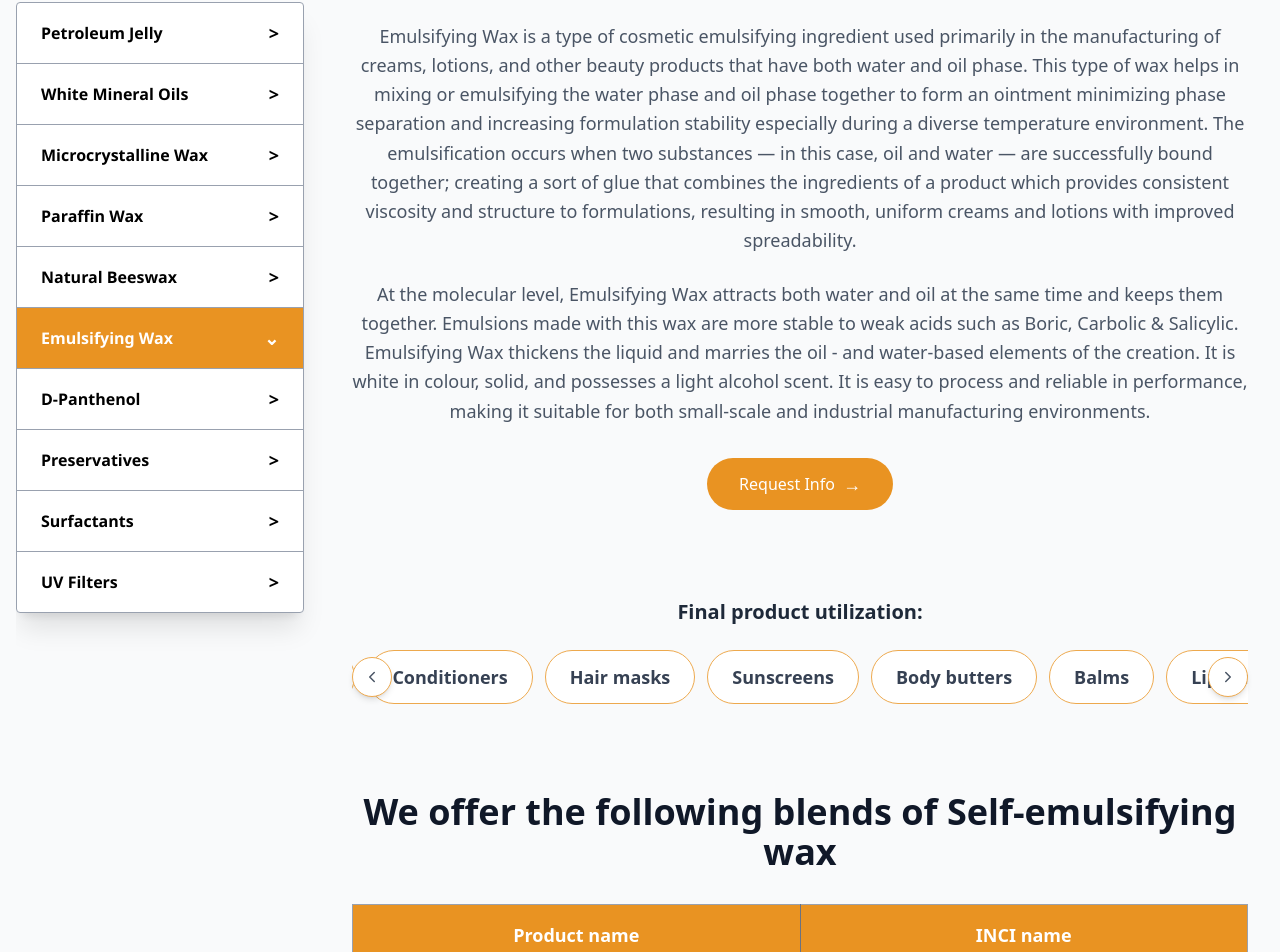
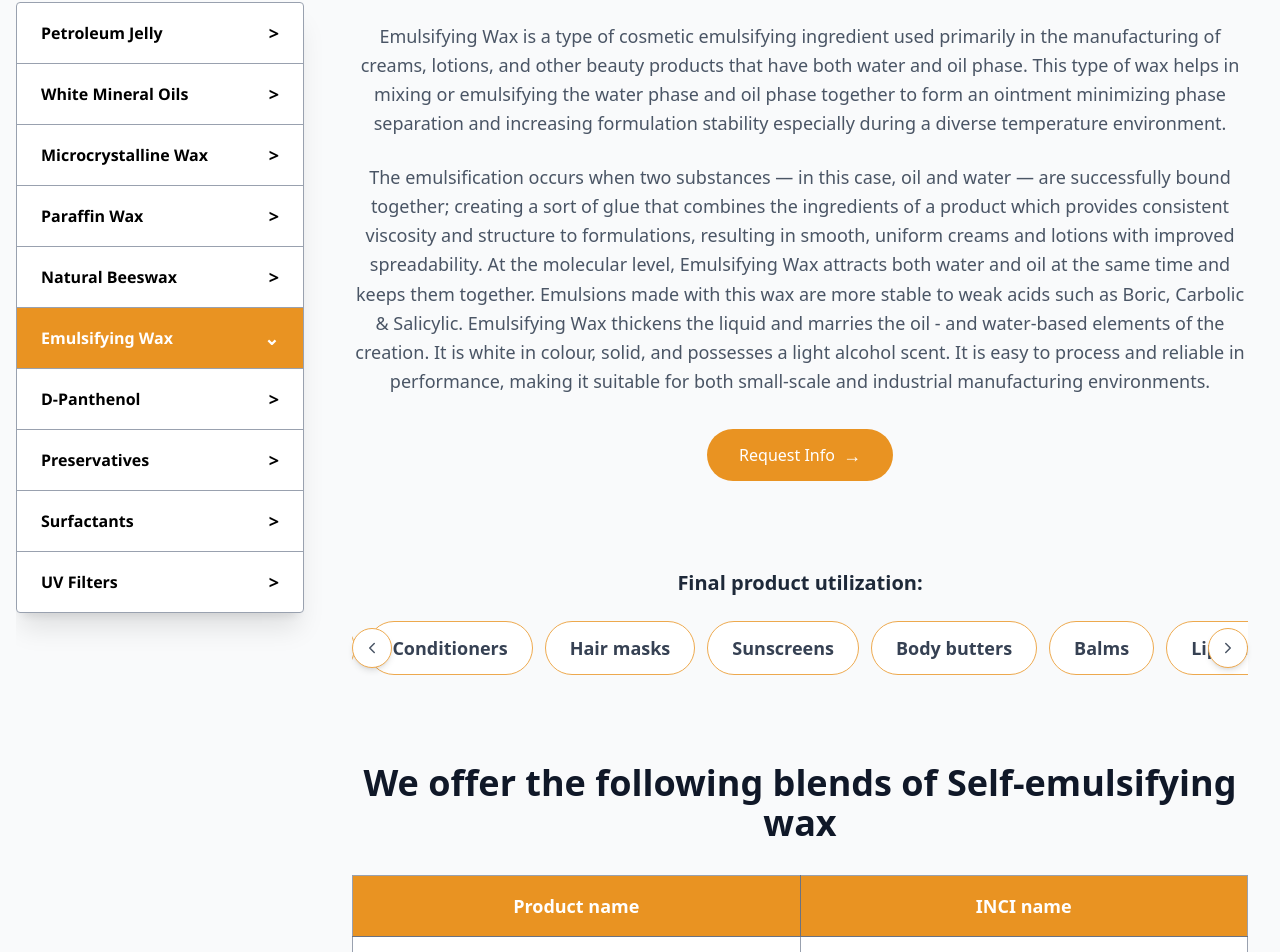
Before and after one commit to abhishek251100/unicorn-petroleum2, a React (Vite) app in the folder unicorn-petroleum2-main/: page /products/emulsifying-wax in a window 1280 px wide. Shown: the part 776-1728 px from the top of the page. Built offline with nearby package versions, Linux system fonts and the light colour scheme.

Commit message:
Chunicorn1

```diff
--- a/unicorn-petroleum2-main/src/components/productsPage/emulsifyingWax/emulsifyingWaxData.js
+++ b/unicorn-petroleum2-main/src/components/productsPage/emulsifyingWax/emulsifyingWaxData.js
@@ -21,9 +21,9 @@ export const emulsifyingWaxData = {
   commonSection: {
     title: "Emulsifying Wax / Anionic Emulsifying Wax / Non-Ionic Emulsifying Wax / Self Emulsifying Wax",
     description:
-      "Emulsifying Wax is a type of cosmetic emulsifying ingredient used primarily in the manufacturing of creams, lotions, and other beauty products that have both water and oil phase. This type of wax helps in mixing or emulsifying the water phase and oil phase together to form an ointment minimizing phase separation and increasing formulation stability especially during a diverse temperature environment. The emulsification occurs when two substances — in this case, oil and water — are successfully bound together; creating a sort of glue that combines the ingredients of a product which provides consistent viscosity and structure to formulations, resulting in smooth, uniform creams and lotions with improved spreadability.",
+      "Emulsifying Wax is a type of cosmetic emulsifying ingredient used primarily in the manufacturing of creams, lotions, and other beauty products that have both water and oil phase. This type of wax helps in mixing or emulsifying the water phase and oil phase together to form an ointment minimizing phase separation and increasing formulation stability especially during a diverse temperature environment.",
     additionalInfo:
-      "At the molecular level, Emulsifying Wax attracts both water and oil at the same time and keeps them together. Emulsions made with this wax are more stable to weak acids such as Boric, Carbolic & Salicylic. Emulsifying Wax thickens the liquid and marries the oil - and water-based elements of the creation. It is white in colour, solid, and possesses a light alcohol scent. It is easy to process and reliable in performance, making it suitable for both small-scale and industrial manufacturing environments.",
+      "The emulsification occurs when two substances — in this case, oil and water — are successfully bound together; creating a sort of glue that combines the ingredients of a product which provides consistent viscosity and structure to formulations, resulting in smooth, uniform creams and lotions with improved spreadability. At the molecular level, Emulsifying Wax attracts both water and oil at the same time and keeps them together. Emulsions made with this wax are more stable to weak acids such as Boric, Carbolic & Salicylic. Emulsifying Wax thickens the liquid and marries the oil - and water-based elements of the creation. It is white in colour, solid, and possesses a light alcohol scent. It is easy to process and reliable in performance, making it suitable for both small-scale and industrial manufacturing environments.",
     brochureUrl: "#",
   },
 
--- a/unicorn-petroleum2-main/src/components/productsPage/surfactants/surfactantsData.js
+++ b/unicorn-petroleum2-main/src/components/productsPage/surfactants/surfactantsData.js
@@ -32,25 +32,25 @@ export const surfactantsData = {
         name: "Alpha olefin sulphonate (AOS)",
         description: "Available in different grades in powder and liquid states.",
         image: "/assets/RELATED PROD IMG/Extra/Frame 531 (7).png",
-        pdfUrl: "/assets/PDF/Surfactants/Surfactants/Alpha Olefin Sulphonate.pdf"
+        pdfUrl: "/assets/PDF/Surfactants/Surfactants/Alpha%20Olefin%20Sulphonate.pdf"
       },
       {
         name: "Sodium lauryl ether sulphate (SLES) 70",
         description: "Translucent paste with no characteristic odour.",
         image: "/assets/RELATED PROD IMG/sodium-salphate.png",
-        pdfUrl: "/assets/PDF/Surfactants/Surfactants/Sodium Lauryl Ether Sulphate.pdf"
+        pdfUrl: "/assets/PDF/Surfactants/Surfactants/Sodium%20Lauryl%20Ether%20Sulphate.pdf"
       },
       {
         name: "CAPB / Betaine",
         description: "Appears colorless to light yellow liquid.",
         image: "/assets/RELATED PROD IMG/Extra/images (2).png",
-        pdfUrl: "/assets/PDF/Surfactants/Surfactants/CAPB - Betaine.pdf"
+        pdfUrl: "/assets/PDF/Surfactants/Surfactants/CAPB%20-%20Betaine.pdf"
       },
       {
         name: "LABSA 96%",
         description: "Appears as honey to dark brown liquid.",
         image: "/assets/RELATED PROD IMG/Extra/Images (1).png",
-        pdfUrl: "/assets/PDF/Surfactants/Surfactants/LABSA 96%.pdf"
+        pdfUrl: "/assets/PDF/Surfactants/Surfactants/LABSA%2096%25.pdf"
       }
     ]
   },
```
